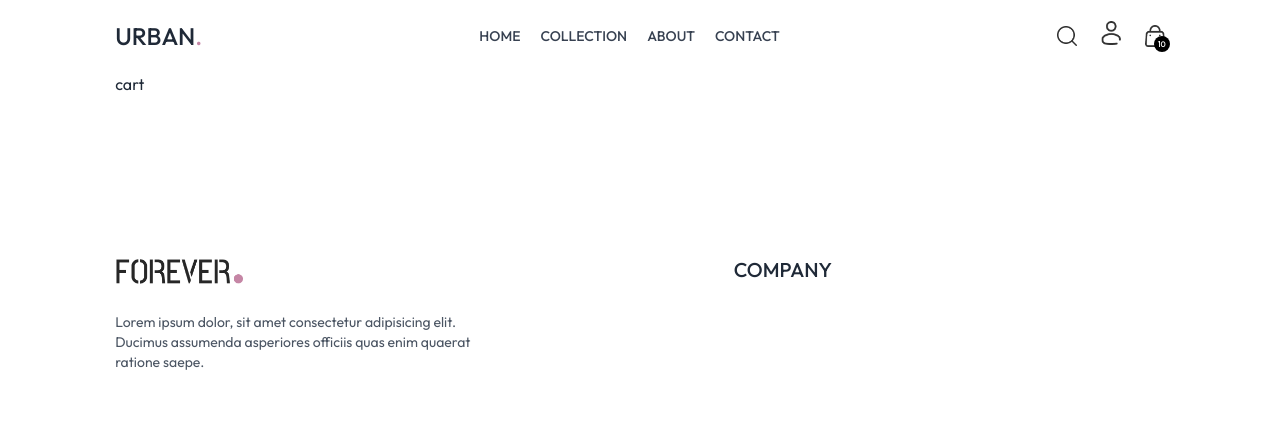
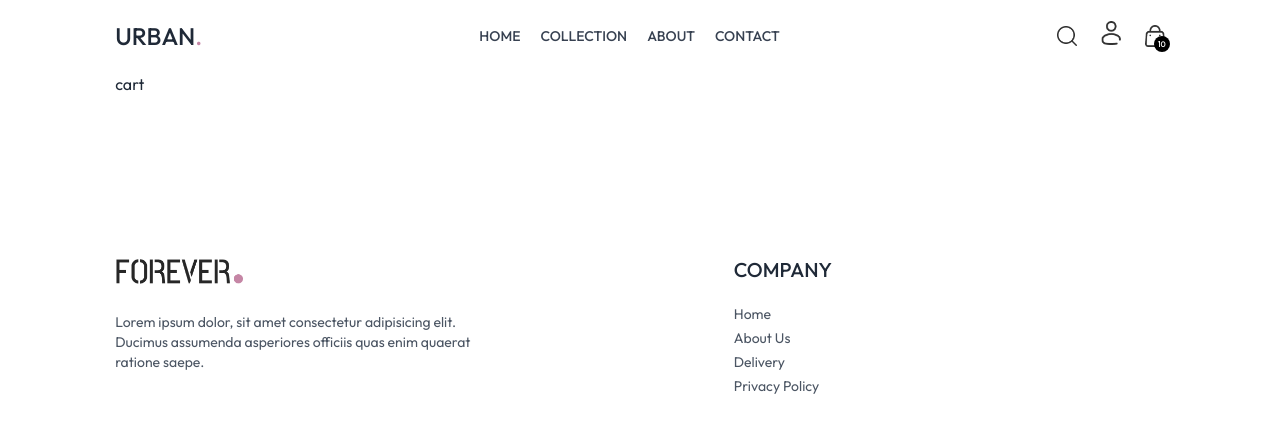
Before and after one commit to ashrafultusar/urban-frontend, a React (Vite) app in the folder urban-frontend/: page /cart in a window 1280 px wide. Shown: the top 432 px of the page. Built offline with nearby package versions, Linux system fonts and the light colour scheme.

Commit message:
added footer ul tag

```diff
--- a/urban-frontend/src/components/Footer.jsx
+++ b/urban-frontend/src/components/Footer.jsx
@@ -14,6 +14,12 @@ const Footer = () => {
               </div>
               <div>
                   <p className="uppercase text-xl font-medium mb-5">company</p>
+                  <ul className="flex flex-col gap-1 text-gray-600">
+                      <li>Home</li>
+                      <li>About Us</li>
+                      <li>Delivery</li>
+                      <li>Privacy Policy</li>
+                  </ul>
               </div>
       </div>
     </div>
```
